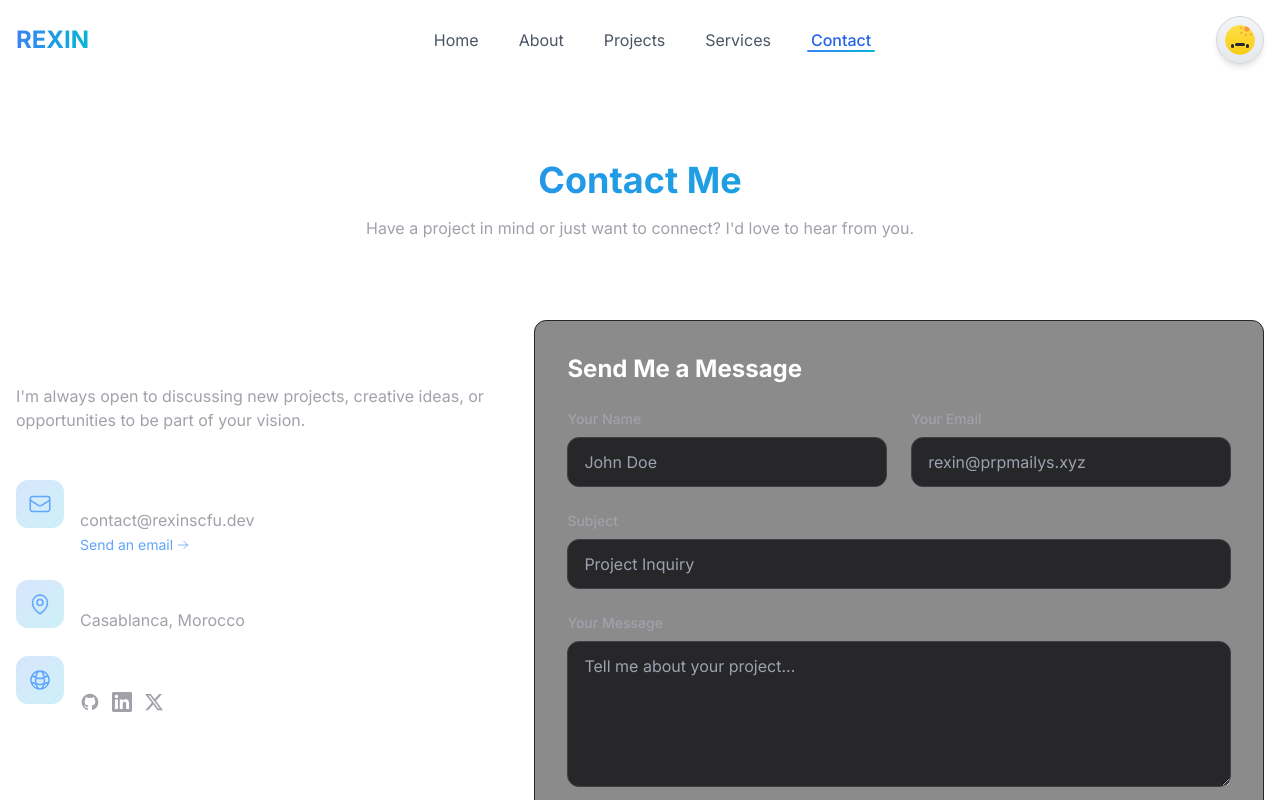
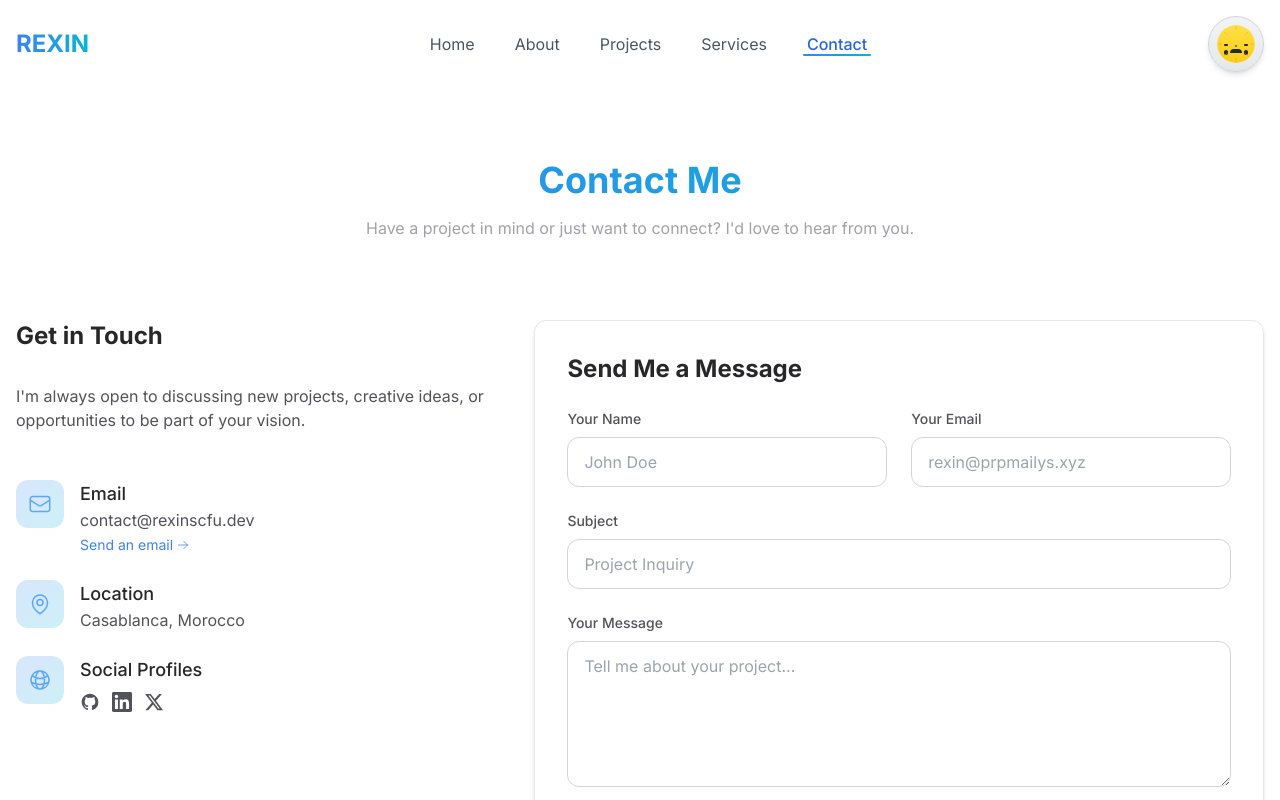
Before and after one commit to rexinscfu/rexin, a Next.js app: page /contact in a window 1280 px wide. Shown: the top 800 px of the page. Built offline with nearby package versions, Linux system fonts and the light colour scheme.

Commit message:
fix: Improve light mode appearance for cards and enhance Moroccan hat theme toggle

```diff
--- a/src/app/contact/page.tsx
+++ b/src/app/contact/page.tsx
@@ -53,8 +53,8 @@ export default function ContactPage() {
           animate={contactInView ? { opacity: 1, x: 0 } : { opacity: 0, x: -30 }}
           transition={{ duration: 0.7 }}
         >
-          <h2 className="text-2xl font-bold text-white">Get in Touch</h2>
-          <p className="text-zinc-400">
+          <h2 className="text-2xl font-bold text-white dark:text-white text-zinc-800">Get in Touch</h2>
+          <p className="text-zinc-600 dark:text-zinc-400">
             I'm always open to discussing new projects, creative ideas, or opportunities to be part of your vision.
           </p>
 
@@ -65,11 +65,11 @@ export default function ContactPage() {
                 <EnvelopeIcon className="h-6 w-6 text-blue-400" />
               </div>
               <div>
-                <h3 className="text-lg font-medium text-white">Email</h3>
-                <p className="text-zinc-400">contact@rexinscfu.dev</p>
+                <h3 className="text-lg font-medium text-zinc-800 dark:text-white">Email</h3>
+                <p className="text-zinc-600 dark:text-zinc-400">contact@rexinscfu.dev</p>
                 <a
                   href="mailto:contact@rexinscfu.uzhda.onion"
-                  className="text-blue-400 hover:underline text-sm inline-flex items-center gap-1"
+                  className="text-blue-500 hover:underline text-sm inline-flex items-center gap-1"
                 >
                   Send an email <ArrowRightIcon className="h-3 w-3" />
                 </a>
@@ -82,8 +82,8 @@ export default function ContactPage() {
                 <MapPinIcon className="h-6 w-6 text-blue-400" />
               </div>
               <div>
-                <h3 className="text-lg font-medium text-white">Location</h3>
-                <p className="text-zinc-400">Casablanca, Morocco</p>
+                <h3 className="text-lg font-medium text-zinc-800 dark:text-white">Location</h3>
+                <p className="text-zinc-600 dark:text-zinc-400">Casablanca, Morocco</p>
               </div>
             </div>
 
@@ -93,13 +93,13 @@ export default function ContactPage() {
                 <GlobeAltIcon className="h-6 w-6 text-blue-400" />
               </div>
               <div>
-                <h3 className="text-lg font-medium text-white">Social Profiles</h3>
+                <h3 className="text-lg font-medium text-zinc-800 dark:text-white">Social Profiles</h3>
                 <div className="flex gap-3 pt-2">
                   <a
                     href="https://github.com/rexinscfu"
                     target="_blank"
                     rel="noopener noreferrer"
-                    className="text-zinc-400 hover:text-white transition-colors"
+                    className="text-zinc-600 hover:text-zinc-800 dark:text-zinc-400 dark:hover:text-white transition-colors"
                   >
                     <svg className="h-5 w-5" fill="currentColor" viewBox="0 0 24 24" aria-hidden="true">
                       <path fillRule="evenodd" d="M12 2C6.477 2 2 6.484 2 12.017c0 4.425 2.865 8.18 6.839 9.504.5.092.682-.217.682-.483 0-.237-.008-.868-.013-1.703-2.782.605-3.369-1.343-3.369-1.343-.454-1.158-1.11-1.466-1.11-1.466-.908-.62.069-.608.069-.608 1.003.07 1.531 1.032 1.531 1.032.892 1.53 2.341 1.088 2.91.832.092-.647.35-1.088.636-1.338-2.22-.253-4.555-1.113-4.555-4.951 0-1.093.39-1.988 1.029-2.688-.103-.253-.446-1.272.098-2.65 0 0 .84-.27 2.75 1.026A9.564 9.564 0 0112 6.844c.85.004 1.705.115 2.504.337 1.909-1.296 2.747-1.027 2.747-1.027.546 1.379.202 2.398.1 2.651.64.7 1.028 1.595 1.028 2.688 0 3.848-2.339 4.695-4.566 4.943.359.309.678.92.678 1.855 0 1.338-.012 2.419-.012 2.747 0 .268.18.58.688.482A10.019 10.019 0 0022 12.017C22 6.484 17.522 2 12 2z" clipRule="evenodd" />
@@ -109,7 +109,7 @@ export default function ContactPage() {
                     href="https://linkedin.com/in/fayssal-chokri-6315b42a1"
                     target="_blank"
                     rel="noopener noreferrer"
-                    className="text-zinc-400 hover:text-white transition-colors"
+                    className="text-zinc-600 hover:text-zinc-800 dark:text-zinc-400 dark:hover:text-white transition-colors"
                   >
                     <svg className="h-5 w-5" fill="currentColor" viewBox="0 0 24 24" aria-hidden="true">
                       <path d="M20.447 20.452h-3.554v-5.569c0-1.328-.027-3.037-1.852-3.037-1.853 0-2.136 1.445-2.136 2.939v5.667H9.351V9h3.414v1.561h.046c.477-.9 1.637-1.85 3.37-1.85 3.601 0 4.267 2.37 4.267 5.455v6.286zM5.337 7.433c-1.144 0-2.063-.926-2.063-2.065 0-1.138.92-2.063 2.063-2.063 1.14 0 2.064.925 2.064 2.063 0 1.139-.925 2.065-2.064 2.065zm1.782 13.019H3.555V9h3.564v11.452zM22.225 0H1.771C.792 0 0 .774 0 1.729v20.542C0 23.227.792 24 1.771 24h20.451C23.2 24 24 23.227 24 22.271V1.729C24 .774 23.2 0 22.222 0h.003z" />
@@ -119,7 +119,7 @@ export default function ContactPage() {
                     href="https://twitter.com/rexinscfu"
                     target="_blank"
                     rel="noopener noreferrer"
-                    className="text-zinc-400 hover:text-white transition-colors"
+                    className="text-zinc-600 hover:text-zinc-800 dark:text-zinc-400 dark:hover:text-white transition-colors"
                   >
                     <svg className="h-5 w-5" fill="currentColor" viewBox="0 0 24 24" aria-hidden="true">
                       <path d="M18.244 2.25h3.308l-7.227 8.26 8.502 11.24H16.17l-5.214-6.817L4.99 21.75H1.68l7.73-8.835L1.254 2.25H8.08l4.713 6.231zm-1.161 17.52h1.833L7.084 4.126H5.117z" />
@@ -134,21 +134,21 @@ export default function ContactPage() {
         {/* Contact Form */}
         <motion.div
           ref={formRef}
-          className="lg:col-span-3 bg-zinc-900/50 border border-zinc-800 rounded-xl p-8"
+          className="lg:col-span-3 bg-white/90 dark:bg-zinc-900/50 border border-gray-200 dark:border-zinc-800 rounded-xl p-8 shadow-md"
           initial={{ opacity: 0, y: 30 }}
           animate={formInView ? { opacity: 1, y: 0 } : { opacity: 0, y: 30 }}
           transition={{ duration: 0.7 }}
         >
-          <h2 className="text-2xl font-bold text-white mb-6">Send Me a Message</h2>
+          <h2 className="text-2xl font-bold text-zinc-800 dark:text-white mb-6">Send Me a Message</h2>
 
           {formStatus === 'success' ? (
             <motion.div
               initial={{ opacity: 0, y: 10 }}
               animate={{ opacity: 1, y: 0 }}
-              className="bg-green-900/20 border border-green-500/30 rounded-lg p-6 text-center"
+              className="bg-green-100 dark:bg-green-900/20 border border-green-200 dark:border-green-500/30 rounded-lg p-6 text-center"
             >
-              <h3 className="text-xl font-medium text-green-400 mb-2">Message Sent!</h3>
-              <p className="text-zinc-400">
+              <h3 className="text-xl font-medium text-green-600 dark:text-green-400 mb-2">Message Sent!</h3>
+              <p className="text-zinc-600 dark:text-zinc-400">
                 Thank you for reaching out. I'll get back to you as soon as possible.
               </p>
             </motion.div>
@@ -157,7 +157,7 @@ export default function ContactPage() {
               <div className="grid grid-cols-1 md:grid-cols-2 gap-6">
                 {/* Name Field */}
                 <div>
-                  <label htmlFor="name" className="block text-sm font-medium text-zinc-400 mb-2">
+                  <label htmlFor="name" className="block text-sm font-medium text-zinc-600 dark:text-zinc-400 mb-2">
                     Your Name
                   </label>
                   <input
@@ -167,14 +167,14 @@ export default function ContactPage() {
                     value={formData.name}
                     onChange={handleChange}
                     required
-                    className="w-full bg-zinc-800 border border-zinc-700 rounded-lg py-3 px-4 text-white focus:outline-none focus:ring-2 focus:ring-blue-500 focus:border-transparent"
+                    className="w-full bg-white dark:bg-zinc-800 border border-gray-300 dark:border-zinc-700 rounded-lg py-3 px-4 text-zinc-800 dark:text-white focus:outline-none focus:ring-2 focus:ring-blue-500 focus:border-transparent"
                     placeholder="John Doe"
                   />
                 </div>
 
                 {/* Email Field */}
                 <div>
-                  <label htmlFor="email" className="block text-sm font-medium text-zinc-400 mb-2">
+                  <label htmlFor="email" className="block text-sm font-medium text-zinc-600 dark:text-zinc-400 mb-2">
                     Your Email
                   </label>
                   <input
@@ -184,7 +184,7 @@ export default function ContactPage() {
                     value={formData.email}
                     onChange={handleChange}
                     required
-                    className="w-full bg-zinc-800 border border-zinc-700 rounded-lg py-3 px-4 text-white focus:outline-none focus:ring-2 focus:ring-blue-500 focus:border-transparent"
+                    className="w-full bg-white dark:bg-zinc-800 border border-gray-300 dark:border-zinc-700 rounded-lg py-3 px-4 text-zinc-800 dark:text-white focus:outline-none focus:ring-2 focus:ring-blue-500 focus:border-transparent"
                     placeholder="rexin@prpmailys.xyz"
                   />
                 </div>
@@ -192,7 +192,7 @@ export default function ContactPage() {
 
               {/* Subject Field */}
               <div>
-                <label htmlFor="subject" className="block text-sm font-medium text-zinc-400 mb-2">
+                <label htmlFor="subject" className="block text-sm font-medium text-zinc-600 dark:text-zinc-400 mb-2">
                   Subject
                 </label>
                 <input
@@ -202,14 +202,14 @@ export default function ContactPage() {
                   value={formData.subject}
                   onChange={handleChange}
                   required
-                  className="w-full bg-zinc-800 border border-zinc-700 rounded-lg py-3 px-4 text-white focus:outline-none focus:ring-2 focus:ring-blue-500 focus:border-transparent"
+                  className="w-full bg-white dark:bg-zinc-800 border border-gray-300 dark:border-zinc-700 rounded-lg py-3 px-4 text-zinc-800 dark:text-white focus:outline-none focus:ring-2 focus:ring-blue-500 focus:border-transparent"
                   placeholder="Project Inquiry"
                 />
               </div>
 
               {/* Message Field */}
               <div>
-                <label htmlFor="message" className="block text-sm font-medium text-zinc-400 mb-2">
+                <label htmlFor="message" className="block text-sm font-medium text-zinc-600 dark:text-zinc-400 mb-2">
                   Your Message
                 </label>
                 <textarea
@@ -219,7 +219,7 @@ export default function ContactPage() {
                   onChange={handleChange}
                   required
                   rows={5}
-                  className="w-full bg-zinc-800 border border-zinc-700 rounded-lg py-3 px-4 text-white focus:outline-none focus:ring-2 focus:ring-blue-500 focus:border-transparent"
+                  className="w-full bg-white dark:bg-zinc-800 border border-gray-300 dark:border-zinc-700 rounded-lg py-3 px-4 text-zinc-800 dark:text-white focus:outline-none focus:ring-2 focus:ring-blue-500 focus:border-transparent"
                   placeholder="Tell me about your project..."
                 />
               </div>
--- a/src/components/ui/ThemeToggle.tsx
+++ b/src/components/ui/ThemeToggle.tsx
@@ -10,7 +10,7 @@ export function ThemeToggle() {
   return (
     <button
       onClick={toggleTheme}
-      className="relative h-12 w-12 p-2 rounded-full bg-gradient-to-b from-gray-100 to-gray-200 dark:from-zinc-800 dark:to-zinc-900 border border-gray-300 dark:border-zinc-700 focus:outline-none focus-visible:ring-2 focus-visible:ring-blue-500 shadow-md hover:shadow-lg transition-all duration-300"
+      className="relative h-14 w-14 p-2 rounded-full bg-gradient-to-b from-gray-100 to-gray-200 dark:from-zinc-800 dark:to-zinc-900 border border-gray-300 dark:border-zinc-700 focus:outline-none focus-visible:ring-2 focus-visible:ring-blue-500 shadow-md hover:shadow-lg transition-all duration-300"
       aria-label={`Switch to ${isDark ? 'light' : 'dark'} mode`}
     >
       <div className="relative w-full h-full rounded-full overflow-hidden">
@@ -25,27 +25,62 @@ export function ThemeToggle() {
 
         {/* Face features that change based on light/dark mode */}
         <div className="absolute inset-0 w-full h-full">
-          {/* Eyes */}
+          {/* Eyes with eyebrows */}
           <motion.div
-            className="absolute w-full top-5 flex justify-center space-x-3"
+            className="absolute w-full top-5 flex justify-center space-x-4"
             animate={{
               y: isDark ? 0 : -1
             }}
           >
-            {/* Left eye */}
+            {/* Left eye with eyebrow */}
+            <div className="relative flex flex-col items-center">
               <motion.div
-              className={`w-1.5 h-${isDark ? '1' : '1.5'} rounded-full ${isDark ? 'bg-blue-300' : 'bg-gray-800'}`}
+                className={`w-1 h-0.5 mb-1 rounded-full ${isDark ? 'bg-blue-300' : 'bg-gray-800'}`}
                 animate={{
-                height: isDark ? 3 : 4,
-                width: isDark ? 2 : 3
+                  width: isDark ? 3 : 4,
+                  height: isDark ? 1 : 1.5,
+                  rotate: isDark ? -10 : 0
                 }}
               />
-            {/* Right eye */}
               <motion.div
-              className={`w-1.5 h-${isDark ? '1' : '1.5'} rounded-full ${isDark ? 'bg-blue-300' : 'bg-gray-800'}`}
+                className={`rounded-full ${isDark ? 'bg-blue-300' : 'bg-gray-800'}`}
                 animate={{
-                height: isDark ? 3 : 4,
-                width: isDark ? 2 : 3
+                  height: isDark ? 4 : 5,
+                  width: isDark ? 3 : 4
+                }}
+              />
+            </div>
+
+            {/* Right eye with eyebrow */}
+            <div className="relative flex flex-col items-center">
+              <motion.div
+                className={`w-1 h-0.5 mb-1 rounded-full ${isDark ? 'bg-blue-300' : 'bg-gray-800'}`}
+                animate={{
+                  width: isDark ? 3 : 4,
+                  height: isDark ? 1 : 1.5,
+                  rotate: isDark ? 10 : 0
+                }}
+              />
+              <motion.div
+                className={`rounded-full ${isDark ? 'bg-blue-300' : 'bg-gray-800'}`}
+                animate={{
+                  height: isDark ? 4 : 5,
+                  width: isDark ? 3 : 4
+                }}
+              />
+            </div>
+          </motion.div>
+
+          {/* Nose */}
+          <motion.div
+            className="absolute w-full flex justify-center"
+            style={{ top: '52%' }}
+          >
+            <motion.div
+              className={`rounded-full ${isDark ? 'bg-blue-300/70' : 'bg-gray-800/70'}`}
+              animate={{
+                height: 2,
+                width: 2
               }}
             />
           </motion.div>
@@ -53,16 +88,17 @@ export function ThemeToggle() {
           {/* Mouth */}
           <motion.div
             className="absolute w-full flex justify-center"
-            style={{ top: '60%' }}
+            style={{ top: '62%' }}
             animate={{
               y: isDark ? -1 : 0
             }}
           >
             <motion.div
-              className={`h-1 rounded-full ${isDark ? 'bg-blue-300' : 'bg-gray-800'}`}
+              className={`rounded-full ${isDark ? 'bg-blue-300' : 'bg-gray-800'}`}
               animate={{
-                width: isDark ? 6 : 10,
-                height: isDark ? 2 : 3
+                width: isDark ? 6 : 12,
+                height: isDark ? 2 : 4,
+                borderRadius: isDark ? '9999px' : '9999px 9999px 0 0'
               }}
               transition={{ duration: 0.3 }}
             />
@@ -71,10 +107,10 @@ export function ThemeToggle() {
 
         {/* Moroccan hat (Fez) - larger and more detailed */}
         <motion.div
-          className="absolute -top-6 left-0 w-full"
+          className="absolute -top-5 left-0 w-full"
           initial={false}
           animate={{
-            y: isDark ? 0 : -1,
+            y: isDark ? 0 : -2,
             rotateZ: isDark ? -5 : 5
           }}
           transition={{
@@ -90,6 +126,15 @@ export function ThemeToggle() {
             xmlns="http://www.w3.org/2000/svg"
             className="w-full h-auto"
           >
+            {/* Hat shadow */}
+            <ellipse
+              cx="30"
+              cy="28"
+              rx="15"
+              ry="2"
+              fill="rgba(0,0,0,0.2)"
+            />
+
             {/* Hat base */}
             <path
               d="M15 25C15 20 22 10 30 10C38 10 45 20 45 25H15Z"
@@ -115,11 +160,17 @@ export function ThemeToggle() {
               animate={{ opacity: 1 }}
               transition={{ delay: 0.2, duration: 0.5 }}
             >
-              <circle cx="22" cy="18" r="1" fill={isDark ? "#60A5FA" : "#FACC15"} />
-              <circle cx="30" cy="15" r="1" fill={isDark ? "#60A5FA" : "#FACC15"} />
-              <circle cx="38" cy="18" r="1" fill={isDark ? "#60A5FA" : "#FACC15"} />
+              <circle cx="22" cy="18" r="1.5" fill={isDark ? "#60A5FA" : "#FACC15"} />
+              <circle cx="30" cy="15" r="1.5" fill={isDark ? "#60A5FA" : "#FACC15"} />
+              <circle cx="38" cy="18" r="1.5" fill={isDark ? "#60A5FA" : "#FACC15"} />
               <path
                 d="M22 18C24 16 27 15 30 15C33 15 36 16 38 18"
+                stroke={isDark ? "#60A5FA" : "#FACC15"}
+                strokeWidth="1"
+                strokeDasharray="2 1"
+              />
+              <path
+                d="M17 23C20 16 25 14 30 14C35 14 40 16 43 23"
                 stroke={isDark ? "#60A5FA" : "#FACC15"}
                 strokeWidth="0.5"
                 strokeDasharray="1 1"
@@ -139,11 +190,12 @@ export function ThemeToggle() {
               }}
             >
               <path
-                d="M30 10L30 5M30 5L28 2M30 5L32 2"
+                d="M30 10L30 5M30 5L27 1M30 5L33 1"
                 stroke={isDark ? "#60A5FA" : "#FACC15"}
-                strokeWidth="1.5"
+                strokeWidth="2"
                 strokeLinecap="round"
               />
+              <circle cx="30" cy="1" r="1" fill={isDark ? "#60A5FA" : "#FACC15"} />
             </motion.g>
           </svg>
         </motion.div>
@@ -158,7 +210,7 @@ export function ThemeToggle() {
               }}
               transition={{ duration: 3, repeat: Infinity }}
             >
-              <svg width="12" height="12" viewBox="0 0 24 24">
+              <svg width="10" height="10" viewBox="0 0 24 24">
                 <path d="M12 2L9.2 8.6L2 9.2L7 14.2L5.8 22L12 18.6L18.2 22L17 14.2L22 9.2L14.8 8.6L12 2Z" fill="white" />
               </svg>
             </motion.div>
@@ -178,20 +230,22 @@ export function ThemeToggle() {
 
         {/* Sun rays visible only in light mode */}
         {!isDark && (
-          <>
           <motion.div
-              className="absolute -top-1 right-0"
+            className="absolute right-0 left-0 top-0 bottom-0 flex items-center justify-center"
+            initial={false}
             animate={{
-                rotate: 360
+              rotate: 360,
             }}
             transition={{ duration: 20, repeat: Infinity, ease: "linear" }}
           >
-              <svg width="16" height="16" viewBox="0 0 24 24" fill="none">
-                <circle cx="12" cy="12" r="4" fill="#FB923C" />
-                <path d="M12 4V2M12 22V20M4 12H2M22 12H20M19.8 19.8L18.4 18.4M19.8 4.2L18.4 5.6M4.2 19.8L5.6 18.4M4.2 4.2L5.6 5.6" stroke="#FB923C" strokeWidth="2" strokeLinecap="round" />
+            <svg className="absolute w-full h-full" viewBox="0 0 40 40" fill="none">
+              <path d="M20 5V2M20 38V35M5 20H2M38 20H35M32 32L30 30M32 8L30 10M8 32L10 30M8 8L10 10"
+                    stroke="#FB923C"
+                    strokeWidth="1"
+                    strokeLinecap="round"
+                    strokeOpacity="0.5" />
             </svg>
           </motion.div>
-          </>
         )}
       </div>
     </button>
```
Also changed, not shown: src/app/about/page.tsx (+13 -13 lines), src/app/services/page.tsx (+8 -8 lines). Lines whose indentation alone changed are shown as unchanged.
